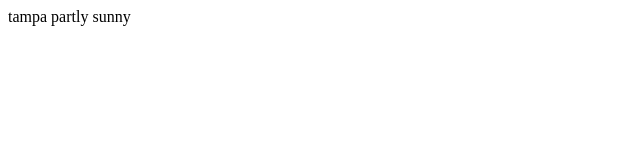
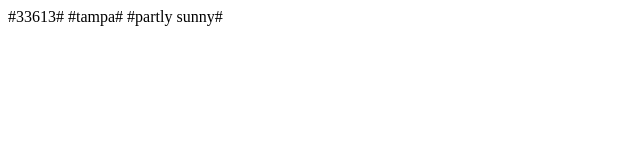
Before and after one commit to dadecker/TestVAGET, a plain HTML site: page index.html in a window 1280 px wide. Shown: the whole page, without its empty margins (0-640 px from the left). Drawn offline with Linux system fonts and the light colour scheme.

Commit message:
added hash

```diff
--- a/index.html
+++ b/index.html
@@ -2,7 +2,7 @@
 <html>
 <body>
 
-<city>tampa</city> <forecast>partly sunny</forecast>
+  <zipcode>#33613#</zipcode> <city>#tampa#</city> <forecast>#partly sunny#</forecast>
 
 </body>
 </html>
```
